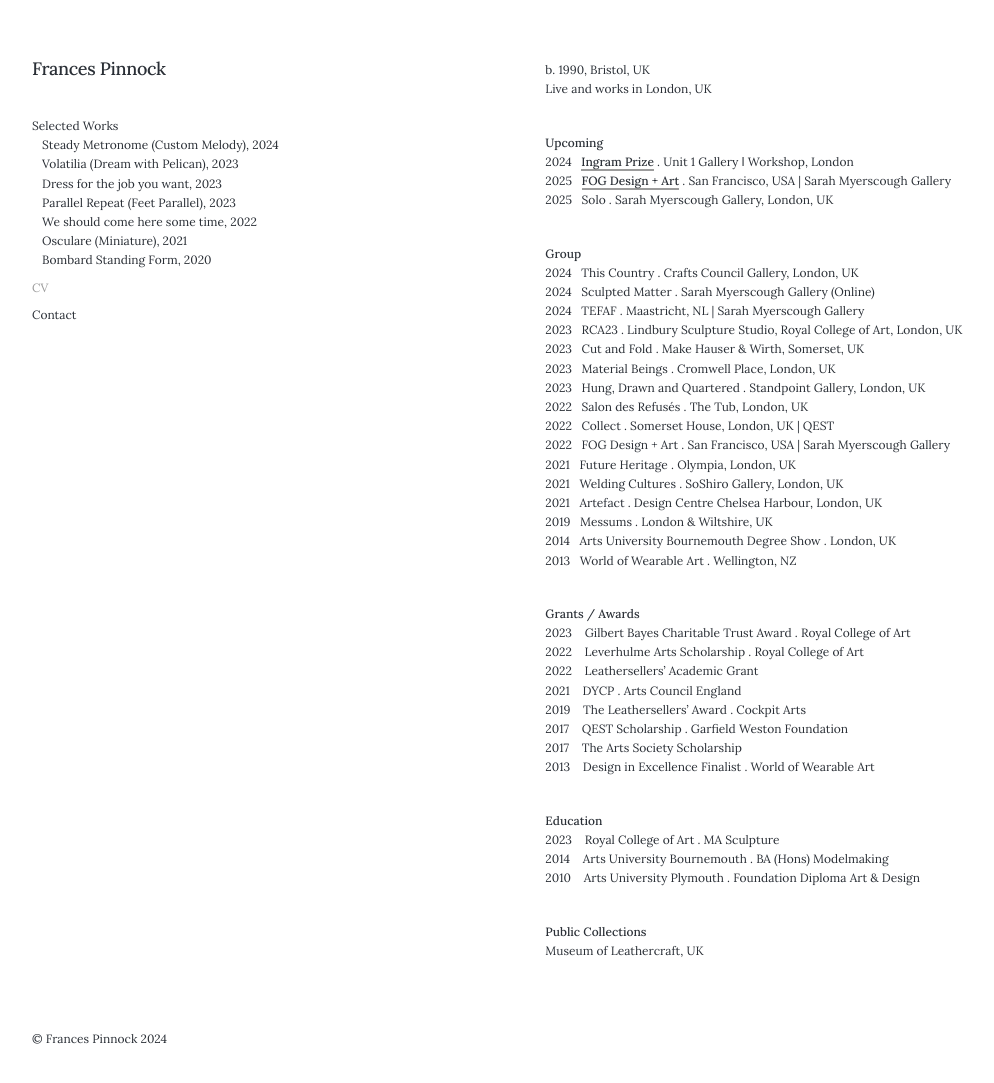
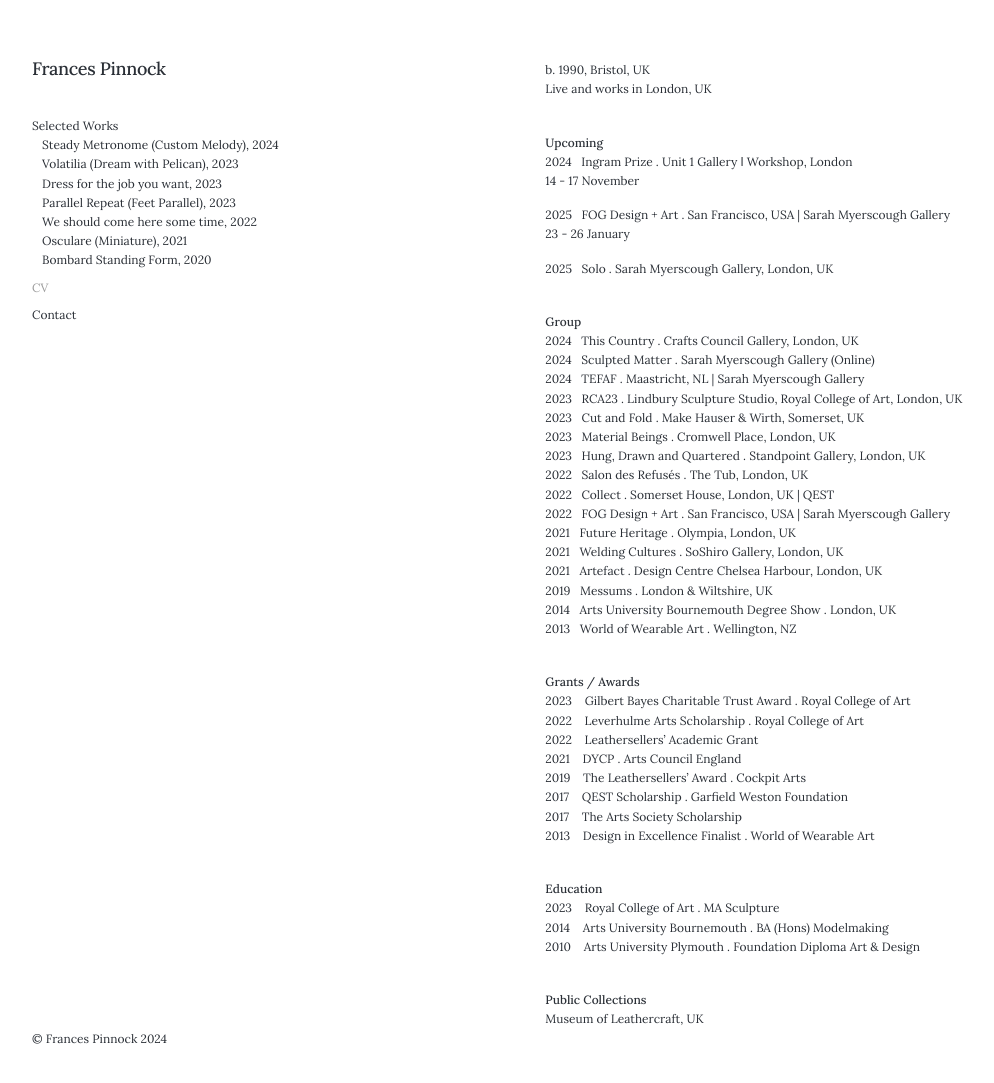
Before and after one commit to francespinnock/francespinnock.github.io, a Jekyll site: the page built from _pages/cv.md, in a window 1280 px wide and 1088 px high. Shown: the top 1083 px of the window, without its empty margins (28-1022 px from the left). Built offline with Jekyll 4.4.1, drawn with Linux system fonts in a browser that asks for light colours; nearby versions of some CDN libraries; some web fonts are replaced.

Commit message:
Update cv.md

```diff
--- a/_pages/cv.md
+++ b/_pages/cv.md
@@ -10,8 +10,12 @@ Live and works in London, UK
 <br />
 
 **Upcoming**
-2024&nbsp;&nbsp;&nbsp;[Ingram Prize](https://ingramcollection.com/ingram-contemporary-talent/2024-ingram-prize-shortlist/) . Unit 1 Gallery ǀ Workshop, London
-2025&nbsp;&nbsp;&nbsp;[FOG Design + Art](https://www.fogfair.com/) . San Francisco, USA | Sarah Myerscough Gallery
+2024&nbsp;&nbsp;&nbsp;Ingram Prize . Unit 1 Gallery ǀ Workshop, London
+14 - 17 November
+
+2025&nbsp;&nbsp;&nbsp;FOG Design + Art . San Francisco, USA | Sarah Myerscough Gallery
+23 - 26 January
+
 2025&nbsp;&nbsp;&nbsp;Solo . Sarah Myerscough Gallery, London, UK
 <br />
 
```
